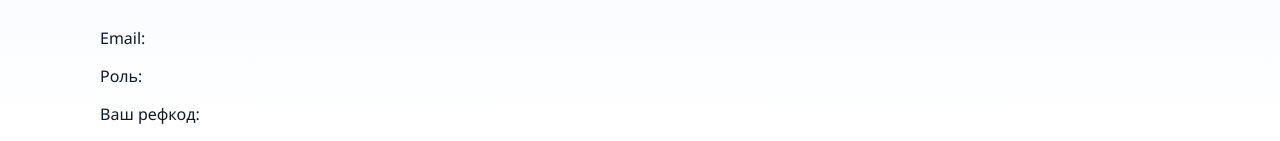
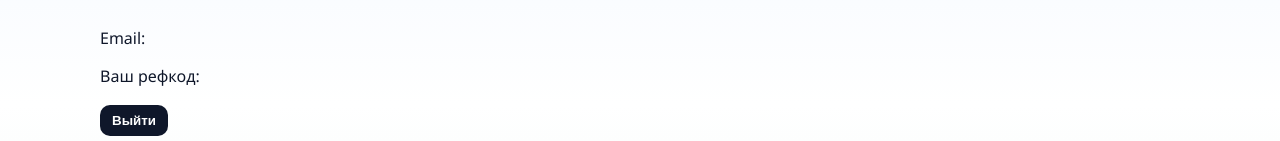
Before and after one commit to d3myasha/vpn-shop, a Next.js app: page /account in a window 1280 px wide. Shown: the part 136-277 px from the top of the page. Built offline with nearby package versions, Linux system fonts and the light colour scheme; no server answers; the database is empty; sample sign-in values are in the browser's storage.

Commit message:
fix(account): hide role line for customer users

```diff
--- a/app/account/page.tsx
+++ b/app/account/page.tsx
@@ -217,7 +217,7 @@ export default async function AccountPage({
     <main className="container" style={{ padding: "36px 0 64px" }}>
       <h1 style={{ marginTop: 0 }}>Личный кабинет</h1>
       <p style={{ marginBottom: 6 }}>Email: {user?.email}</p>
-      <p style={{ marginBottom: 6 }}>Роль: {user?.role}</p>
+      {user?.role && user.role !== "CUSTOMER" ? <p style={{ marginBottom: 6 }}>Роль: {user.role}</p> : null}
       <p style={{ marginBottom: 18 }}>Ваш рефкод: {user?.referralCode}</p>
 
       <form
```
